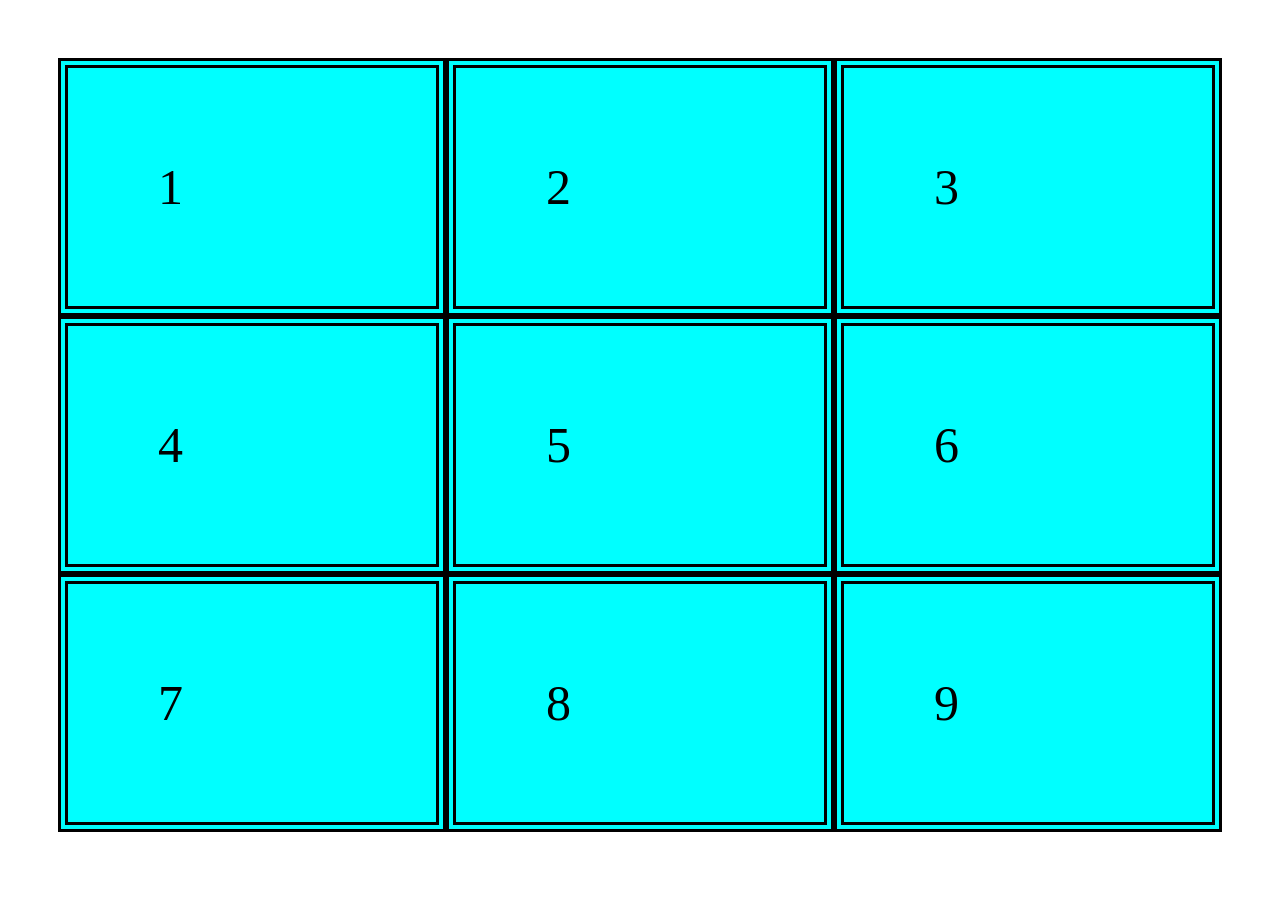
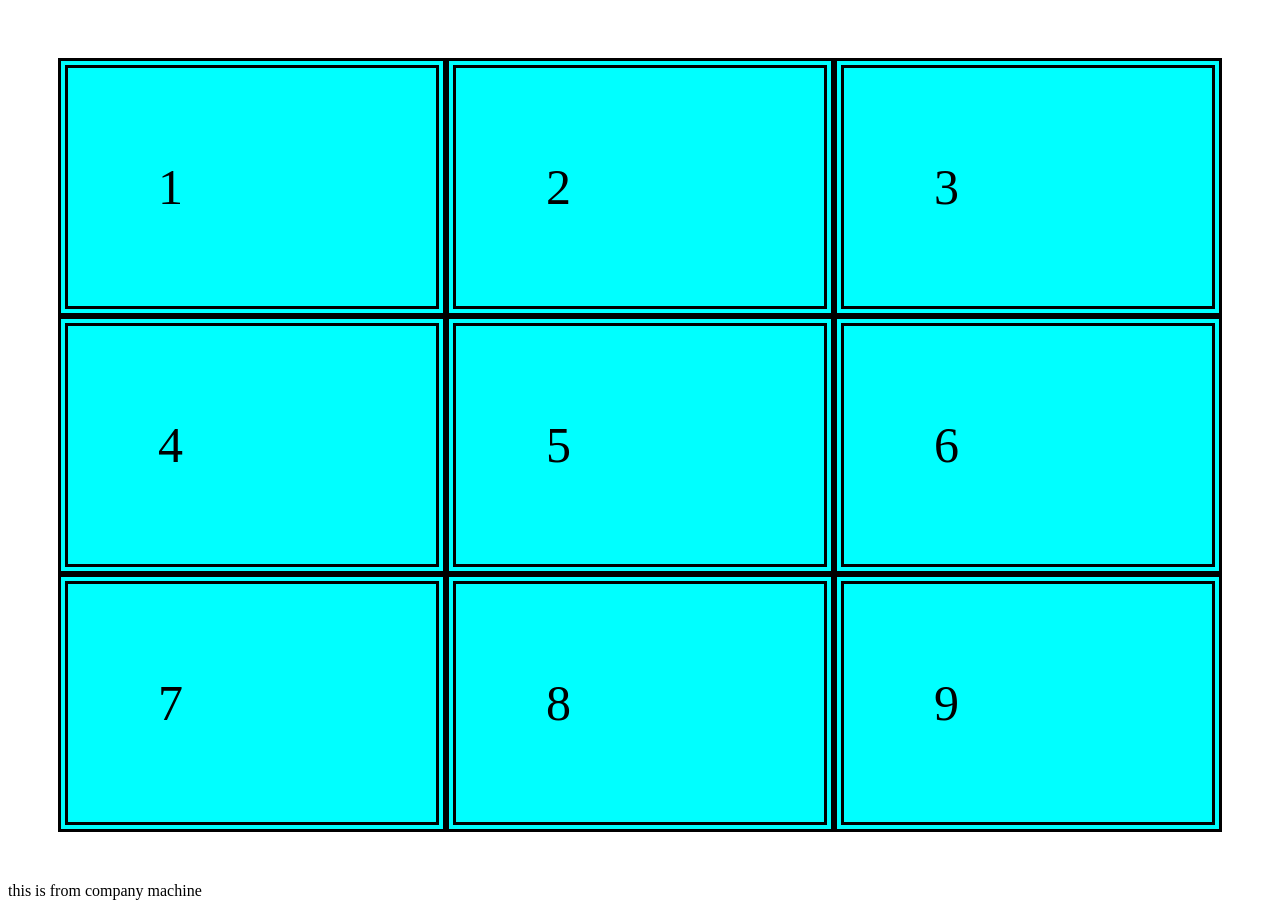
Before and after one commit to prabhathkumar1729/prac_web, a plain HTML site: page assignment1.html in a window 1280 px wide. Drawn offline with Linux system fonts and the light colour scheme.

Commit message:
changes made from company machine to assignment1.html file

```diff
--- a/assignment1.html
+++ b/assignment1.html
@@ -46,5 +46,8 @@
             <div>8</div>
             <div>9</div>
         </div>
+        <div>
+            this is from company machine
+        </div>
 </body>
 </html>
```
